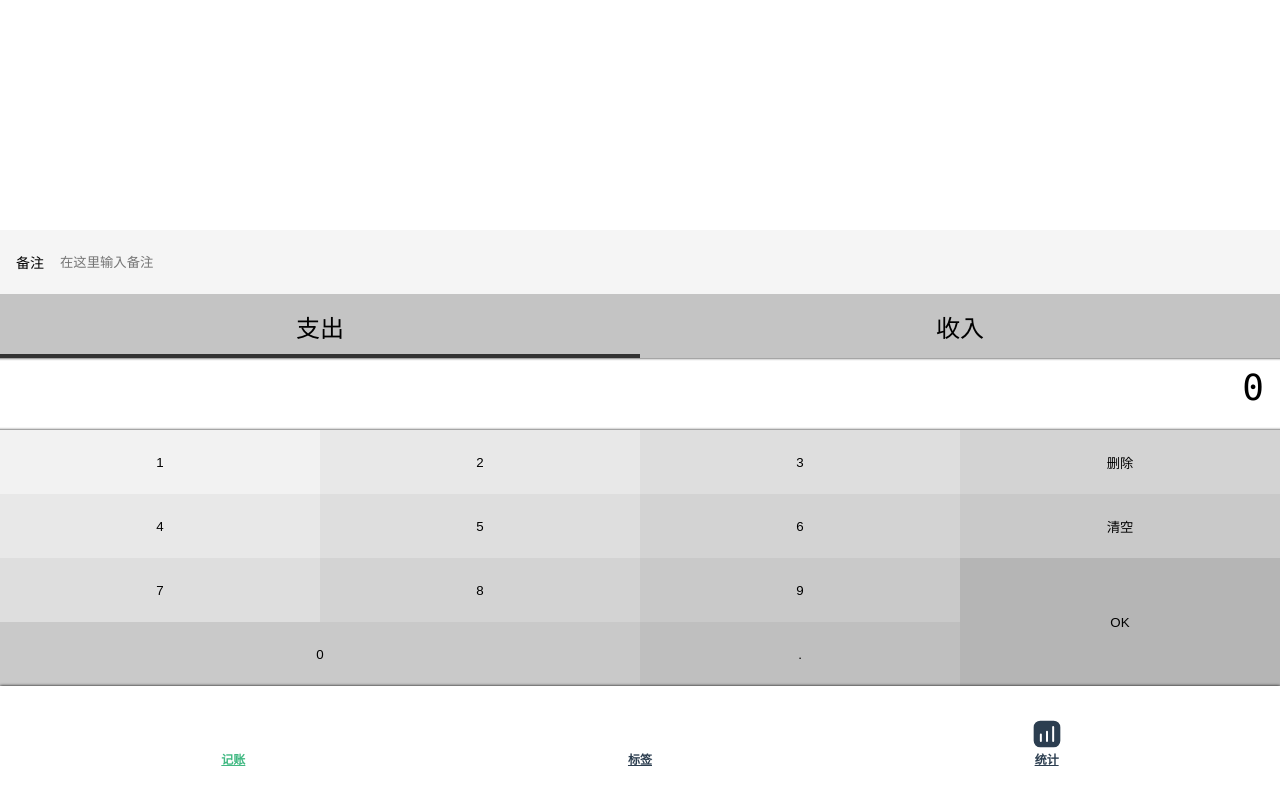
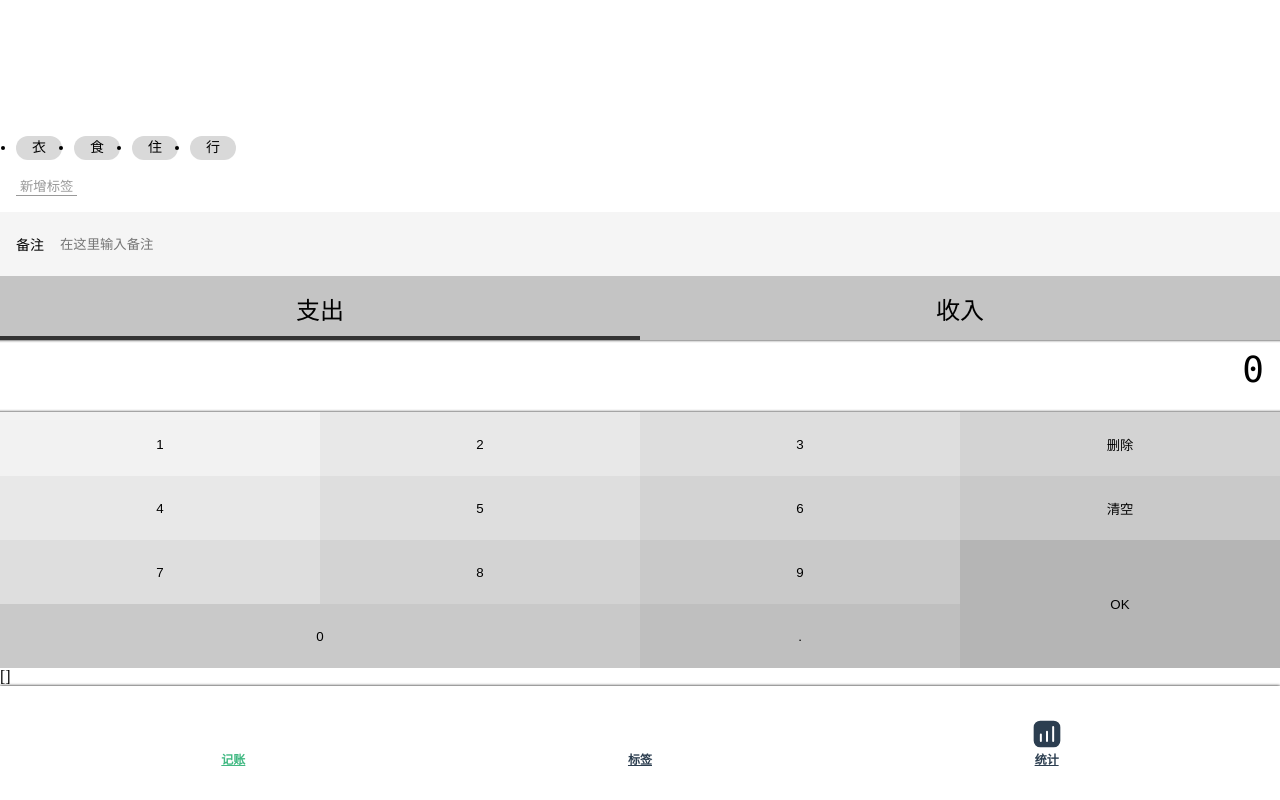
Before and after one commit to YUQIAN3/money, a Vue app: page /#/money in a window 1280 px wide. Built offline with nearby package versions, Linux system fonts and the light colour scheme.

Commit message:
添加createAt字段

```diff
--- a/src/components/Money/Notes.vue
+++ b/src/components/Money/Notes.vue
@@ -6,13 +6,18 @@
            placeholder="在这里输入备注">
   </label>
 </template>
-<script>
+<script lang="ts">
 import Vue from 'vue';
-import {Component} from 'vue-property-decorator';
+import {Component,Watch} from 'vue-property-decorator';
 @Component
 export default class Notes extends Vue{
   value = '';
+  @Watch('value')
+  onValueChanged(value: string) {
+    this.$emit('update:value', value);
+  }
 };
+
 </script>
 <style lang="scss" scoped>
 .notes{
--- a/src/components/Money/NumberPad.vue
+++ b/src/components/Money/NumberPad.vue
@@ -42,10 +42,7 @@ inputContent(event:MouseEvent){
     return;
     }
     this.output+=input;
-
   }
-
-
   remove(){
     if(this.output.length===1){
       this.output='0';
@@ -57,7 +54,9 @@ inputContent(event:MouseEvent){
   this.output='0';
   }
   ok(){
-
+  this.$emit('update:value',this.output)
+    this.$emit('submit',this.output)
+    this.output='0'
   }
 }
 </script>
--- a/src/components/Money/Tags.vue
+++ b/src/components/Money/Tags.vue
@@ -1,5 +1,8 @@
 <template>
   <div class="tags">
+    <div class="new">
+      <button @click="create">新增标签</button>
+    </div>
     <ul class="current">
       <li v-for="tag in dataSource" :key="tag"
           :class="{selected:selectedTags.indexOf(tag)>=0}"
@@ -15,7 +18,7 @@ import { Prop } from 'vue-property-decorator';
 
 @Component
 export default class Tags extends Vue{
-  @Prop() dataSource:string[]|undefined;
+  @Prop() readonly dataSource :string[]|undefined;
   selectedTags:string[]=[];
   toggle(tag:string){
     const index=this.selectedTags.indexOf(tag);
@@ -24,6 +27,15 @@ export default class Tags extends Vue{
     }else{
       this.selectedTags.push((tag))
     }
+    this.$emit('update:value',this.selectedTags)
+  }
+  create(){
+    const name=window.prompt('请输入标签名')
+    if(name===''){
+      window.alert('标签不能为空')
+    }else if(this.dataSource){
+        this.$emit('update:dataSource',[...this.dataSource,name])
+      }
   }
 }
 </script>
@@ -37,6 +49,7 @@ export default class Tags extends Vue{
   padding: 16px;
   > .current {
     display: flex;
+    flex-wrap: wrap;
     > li{
       $bg: #d9d9d9;
       background: $bg;
@@ -46,6 +59,7 @@ export default class Tags extends Vue{
       border-radius: $h/2;
       padding: 0 16px ;
       margin-right: 12px;
+
       &.selected{
         background: darken($bg,50%);
         color: white;
@@ -57,8 +71,8 @@ export default class Tags extends Vue{
     color: red;
     button{
       background: transparent;
-      //border: none;
-      //color: #999;
+      border: none;
+      color: #999;
       border-bottom: 1px solid;
       padding: 0 4px;
     }
--- a/src/components/Money/Types.vue
+++ b/src/components/Money/Types.vue
@@ -1,14 +1,28 @@
 <template>
     <ul class="types">
-      <li class="selected">支出</li>
-      <li>收入</li>
+      <li :class="value==='-' && 'selected'"
+      @click="selectType('-')">支出</li>
+      <li :class="value==='+' && 'selected'"
+      @click="selectType('+')">收入</li>
     </ul>
 </template>
 
-<script>
-export default {
-  name: "Type"
-};
+<script lang="ts">
+import Vue from 'vue';
+import Component from 'vue-class-component';
+import {Prop} from 'vue-property-decorator';
+
+@Component
+export default class Types extends Vue{
+  @Prop()readonly value!:string
+  selectType(type:string){//type 只能是+或-中的一个
+     if(type!=='-'&& type!=='+'){
+        throw new Error('type is unknown')
+      }
+
+    }
+
+}
 </script>
 
 <style lang="scss" scoped>
--- a/src/views/Money.vue
+++ b/src/views/Money.vue
@@ -1,20 +1,54 @@
 <template>
       <layout class-prefix="layout">
-        <NumberPad/>
-        <Type/>
-        <Notes/>
-        <Tags/>
+        {{recordList}}
+        <NumberPad @update:value="onUpDateAmount" @submit="saveRecord"/>
+        <Type :value.sync="record.type" />
+        <Notes @update:value="onUpDateTagsNotes"/>
+        <Tags :data-source.sync="tags" @update:value="onUpDateTags"/>
       </layout>
 </template>
-<script>
-import NumberPad from '@/components/Money/NumberPad';
-import Type from '@/components/Money/Types';
-import Tags from '@/components/Money/Tags';
-import Notes from '@/components/Money/Notes';
-export default {
-  name: "Money",
-  components: {Notes, Tags, Type, NumberPad},
-};
+<script lang="ts">
+import Vue from 'vue';
+import NumberPad from '@/components/Money/NumberPad.vue';
+import Type from '@/components/Money/Types.vue';
+import Tags from '@/components/Money/Tags.vue';
+import Notes from '@/components/Money/Notes.vue';
+import {Component, Watch} from 'vue-property-decorator';
+
+type Record={
+  tags:string[],
+  notes:string,
+  type:string,
+  amount:number,
+  createdAt?: Date  // 类 / 构造函数
+}
+@Component({
+  components:{Tags,Notes,Type,NumberPad}
+})
+export default class Money extends Vue{
+  tags=['衣' ,'食',  '住' ,'行']
+  recordList:Record[]=[];
+  record:Record={
+    tags:[],notes:'',type:'-',amount:0}
+  onUpDateTags(value:string[]){
+   this.record.tags=value
+  }
+  onUpDateTagsNotes(value:string){
+    this.record.notes=value
+  }
+  onUpDateAmount(value:string){
+    this.record.amount=parseFloat(value)
+  }
+  saveRecord() {
+    const record2=JSON.parse(JSON.stringify(this.record))
+    record2.createdAt = new Date();
+    this.recordList.push(record2)
+  }
+  @Watch('recordList')
+  onRecordChange(){
+    window.localStorage.setItem('recordList',JSON.stringify(this.recordList))
+  }
+}
 </script>
 <style lang="scss">
 .layout-content{
```
